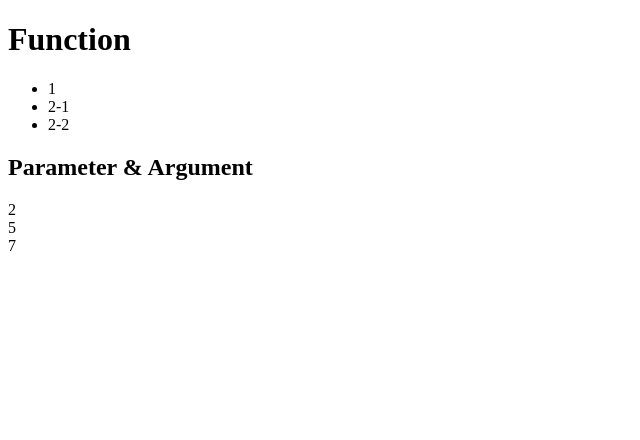
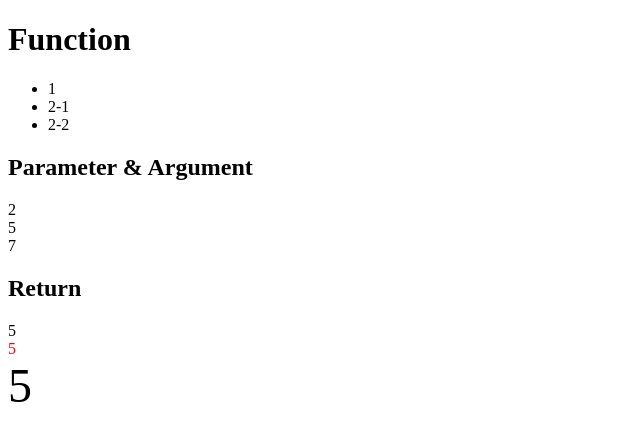
Before and after one commit to myungsangBaek/coding_Everybody, a plain HTML site: page ex10.html in a window 1280 px wide. Shown: the whole page, without its empty margins (0-640 px from the left). Drawn offline with Linux system fonts and the light colour scheme.

Commit message:
[FEATURE] Learn return

```diff
--- a/ex10.html
+++ b/ex10.html
@@ -32,5 +32,14 @@
       sum(2, 3);
       sum(3, 4);
     </script>
+    <h2>Return</h2>
+    <script>
+      function sum2(left, right) {
+        return left + right;
+      }
+      document.write(sum2(2, 3) + "<br>");
+      document.write('<div style="color:red">' + sum2(2, 3) + "</div>");
+      document.write('<div style="font-size:3rem;">' + sum2(2, 3) + "</div>");
+    </script>
   </body>
 </html>
```
Also changed, not shown: 1 other file.
